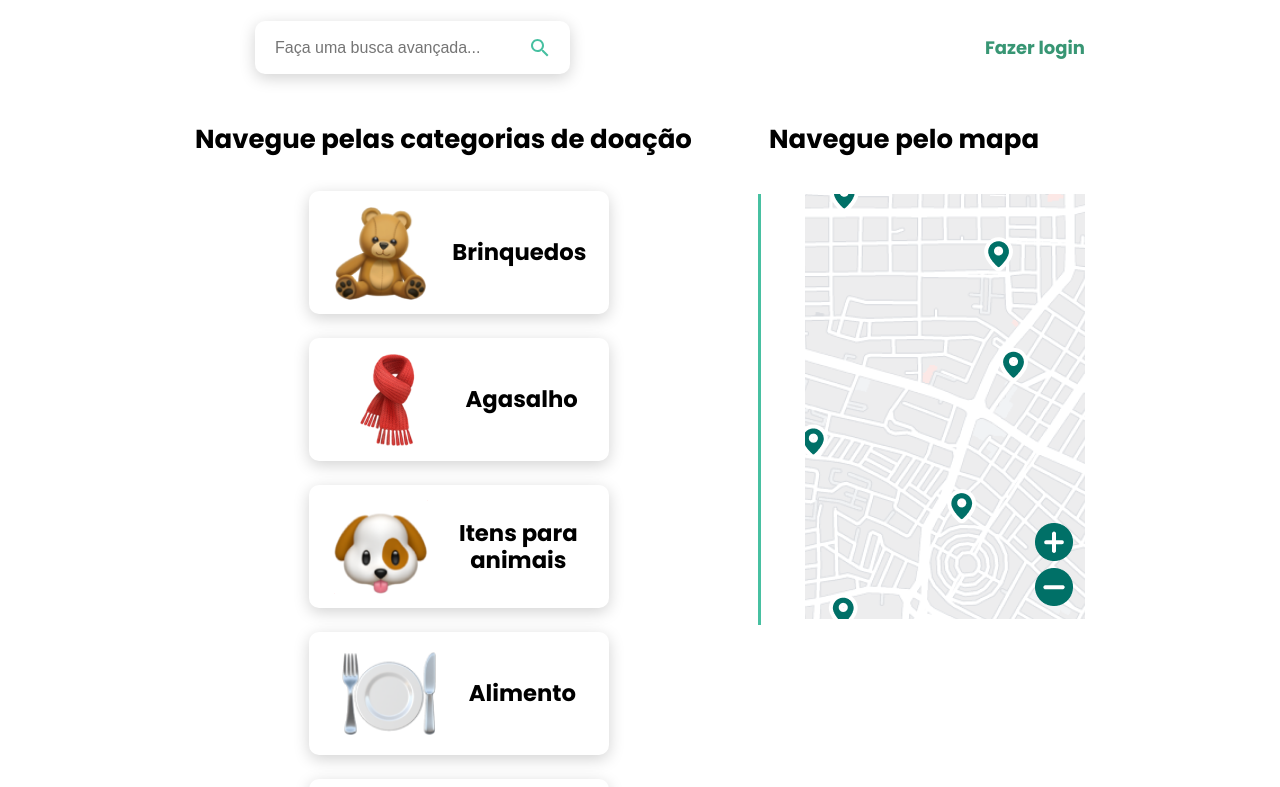
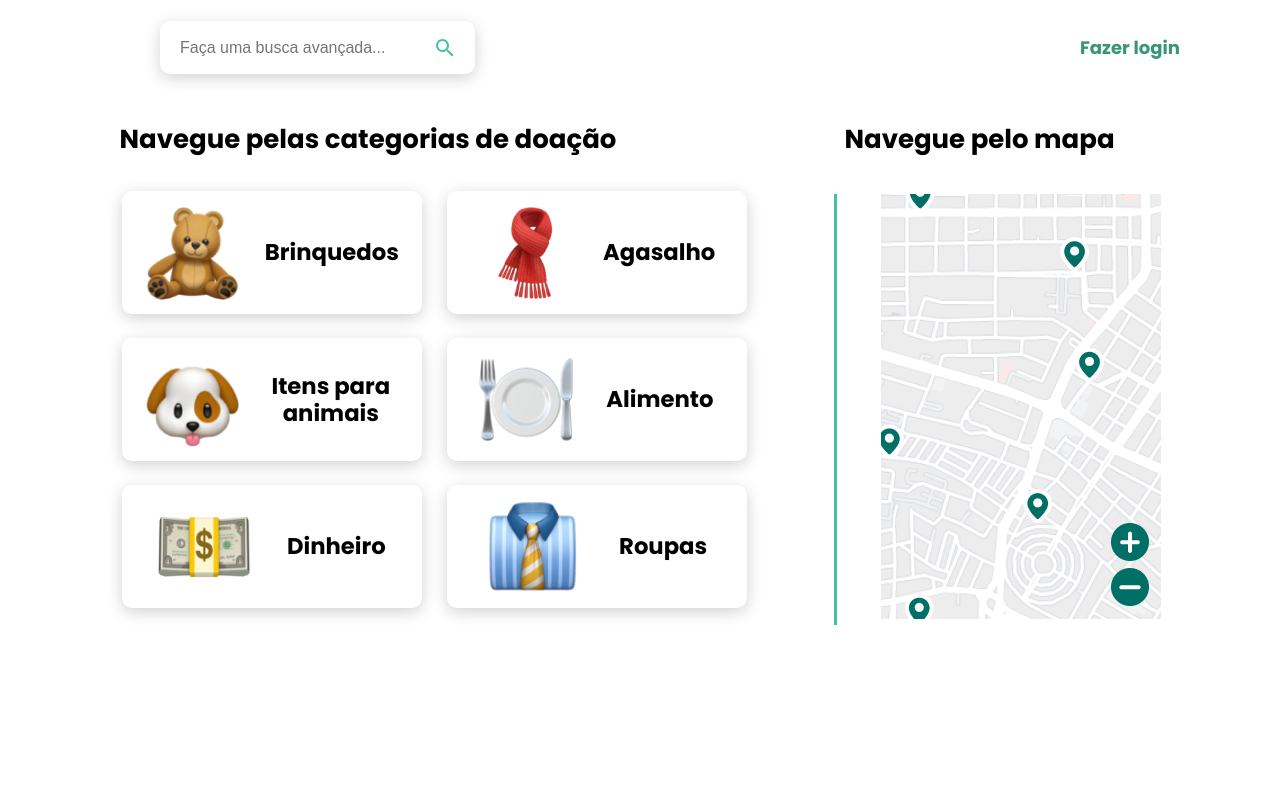
Before and after one commit to estartandodevs-course/doaae, a React (Create React App) app: page /home in a window 1280 px wide. Shown: the top 787 px of the page. Built offline with nearby package versions, Linux system fonts and the light colour scheme.

Commit message:
style: Arrumando container do card category

```diff
--- a/src/pages/Home/styles.js
+++ b/src/pages/Home/styles.js
@@ -1,16 +1,22 @@
 import styled from "styled-components";
 
 export const ContainerMasterHome = styled.section`
-  padding: 0 30px;
-  max-width: 950px;
+  max-width: 100%;
+  width: 1396px;
+  padding: 0 100px;
   margin: 0 auto;
+
+  @media (max-width: 940px) {
+    padding: 0 30px;
+  }
 `;
 
 export const ContainerNavigations = styled.section`
   display: flex;
-  justify-content: space-between;
+  justify-content: center;
   width: 100%;
   margin-top: 25px;
+  gap: 50px;
   font-size: 26px;
 
   @media (max-width: 730px) {
@@ -33,7 +39,7 @@ export const ListCardsByCategory = styled.section`
   width: 100%;
   display: flex;
   flex-wrap: wrap;
-  justify-content: space-around;
+  justify-content: space-between;
 
   margin-top: 20px;
 
```
